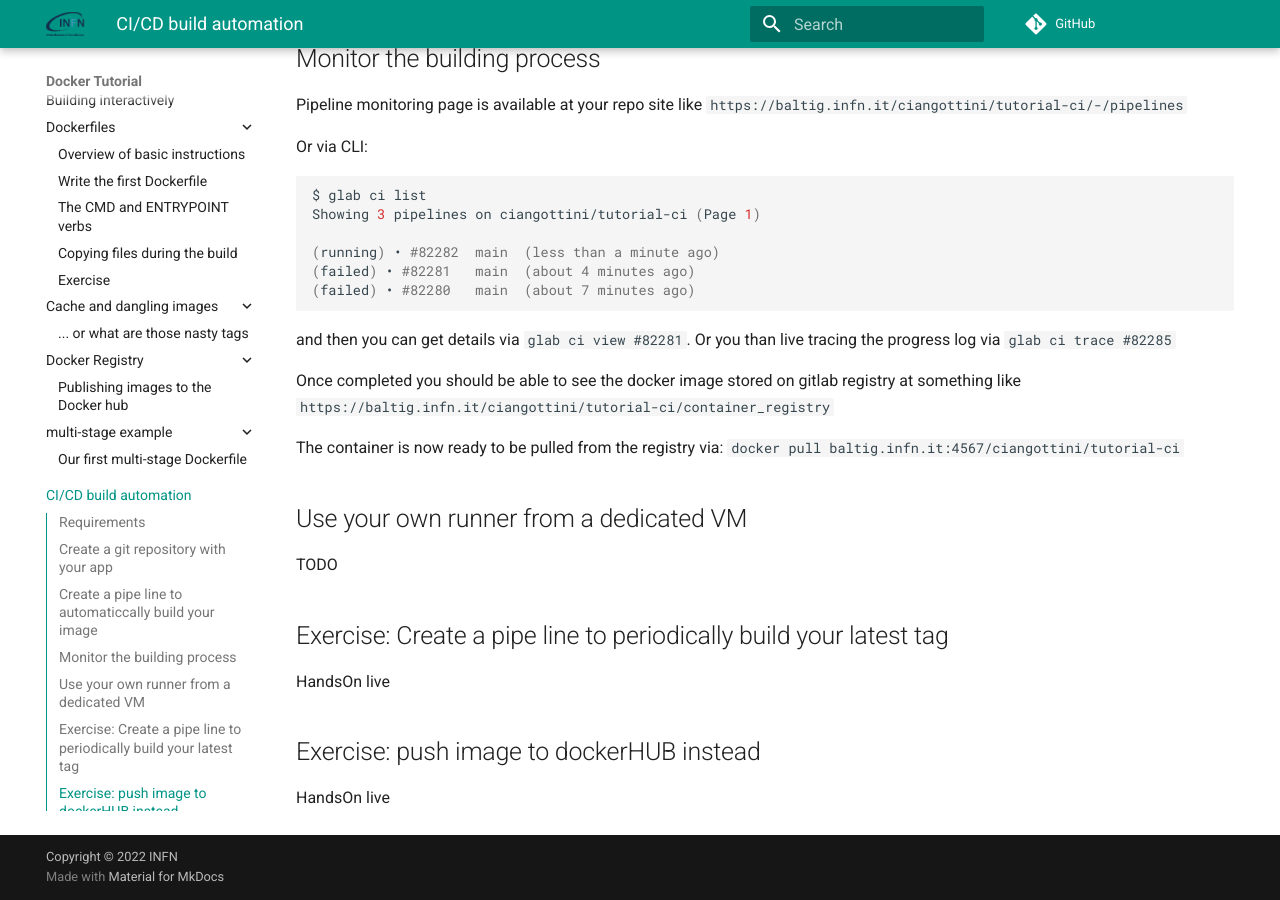
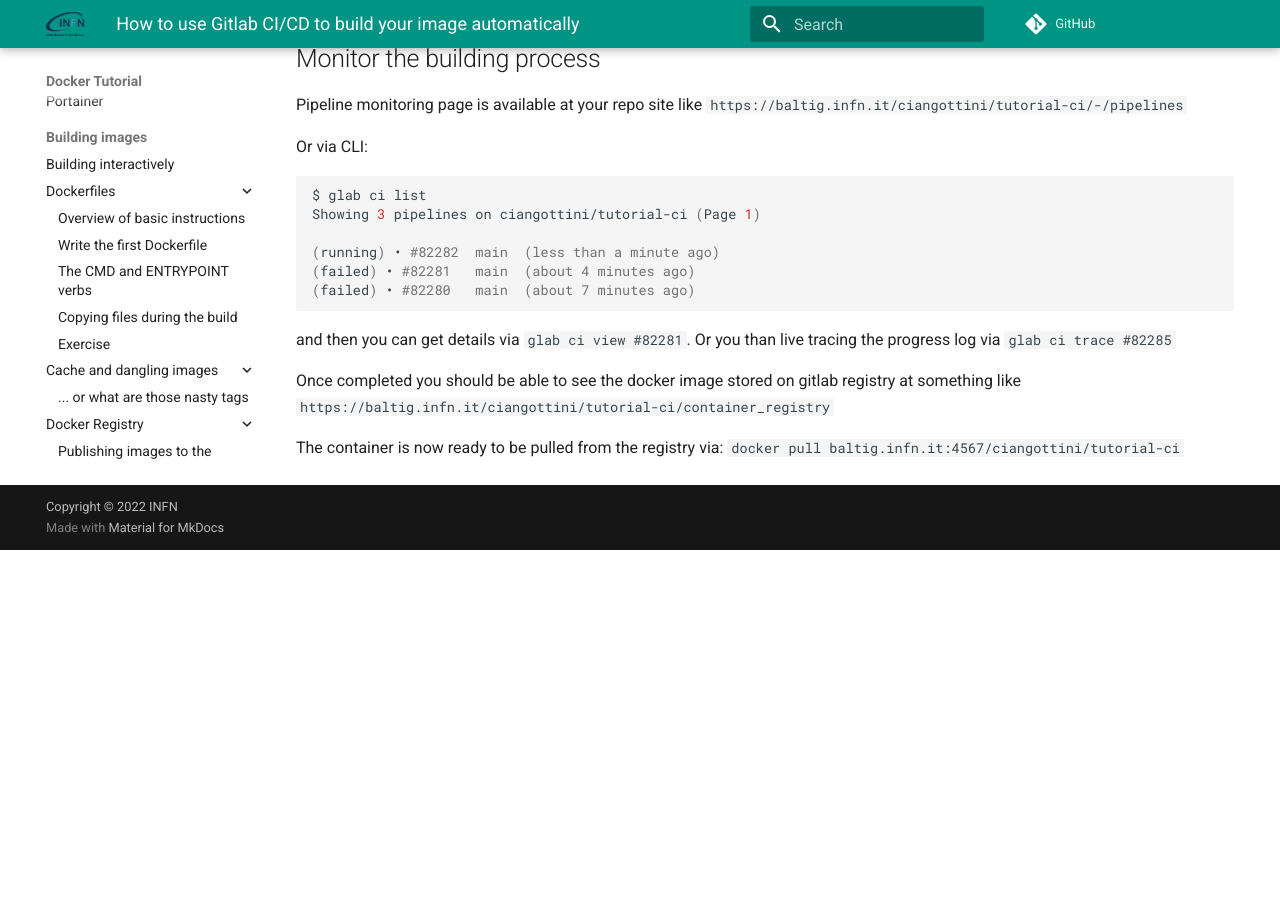
Before and after one commit to maricaantonacci/docker-tutorial, an MkDocs documentation site: the page built from docs/image/automation/index.md, in a window 1280 px wide and 900 px high, scrolled down 1943 px. Built offline with MkDocs 1.6.1 and Material for MkDocs 9.7.7, drawn with Linux system fonts in a browser that asks for light colours; comment, search, counter and statistics services are not loaded; after the commit the page ends 2493 px from its top, so only the background shows below that; some of the changed text lies outside the part shown.

Commit message:
Add section on gitlab runner

````diff
--- a/docs/image/automation/index.md
+++ b/docs/image/automation/index.md
@@ -43,7 +43,7 @@ The minimum required scopes are 'api' and 'write_repository'.
 ```
 
 
-## Create a pipe line to automaticcally build your image
+## Create a pipeline to automatically build your image
 
 Create a file `.gitlab-ci.yml` with your workflow description:
 
@@ -103,15 +103,3 @@ and then you can get details via `glab ci view #82281`. Or you than live tracing
 Once completed you should be able to see the docker image stored on gitlab registry at something like `https://baltig.infn.it/ciangottini/tutorial-ci/container_registry`
 
 The container is now ready to be pulled from the registry via: `docker pull baltig.infn.it:4567/ciangottini/tutorial-ci`
-
-## Use your own runner from a dedicated VM
-
-TODO
-
-## Exercise: Create a pipe line to periodically build your latest tag
-
-HandsOn live
-
-## Exercise: push image to dockerHUB instead
-
-HandsOn live
--- a/mkdocs.yml
+++ b/mkdocs.yml
@@ -61,7 +61,10 @@ nav:
       - Publishing images to the Docker hub: 'image/registry/dockerhub.md'
     - multi-stage example:
       - Our first multi-stage Dockerfile: 'image/multistage/multistage-example.md'
-  - CI/CD build automation: 'image/automation/index.md'
+  - CI/CD build automation:
+    - How to use Gitlab CI/CD to build your image automatically: 'image/automation/index.md'
+    - Use your own runner from a dedicated VM: 'image/automation/runner.md'
+    - Exercises: 'image/automation/exercises.md'
 
 
 copyright: Copyright &copy; 2022 INFN
````
Also changed, not shown: docs/image/automation/exercises.md (added, +8 -0 lines), docs/image/automation/runner.md (added, +65 -0 lines), docs/image/automation/images/reg_runner_3.png (added), docs/image/automation/images/reg_runner_4.png (added), 3 other files.
